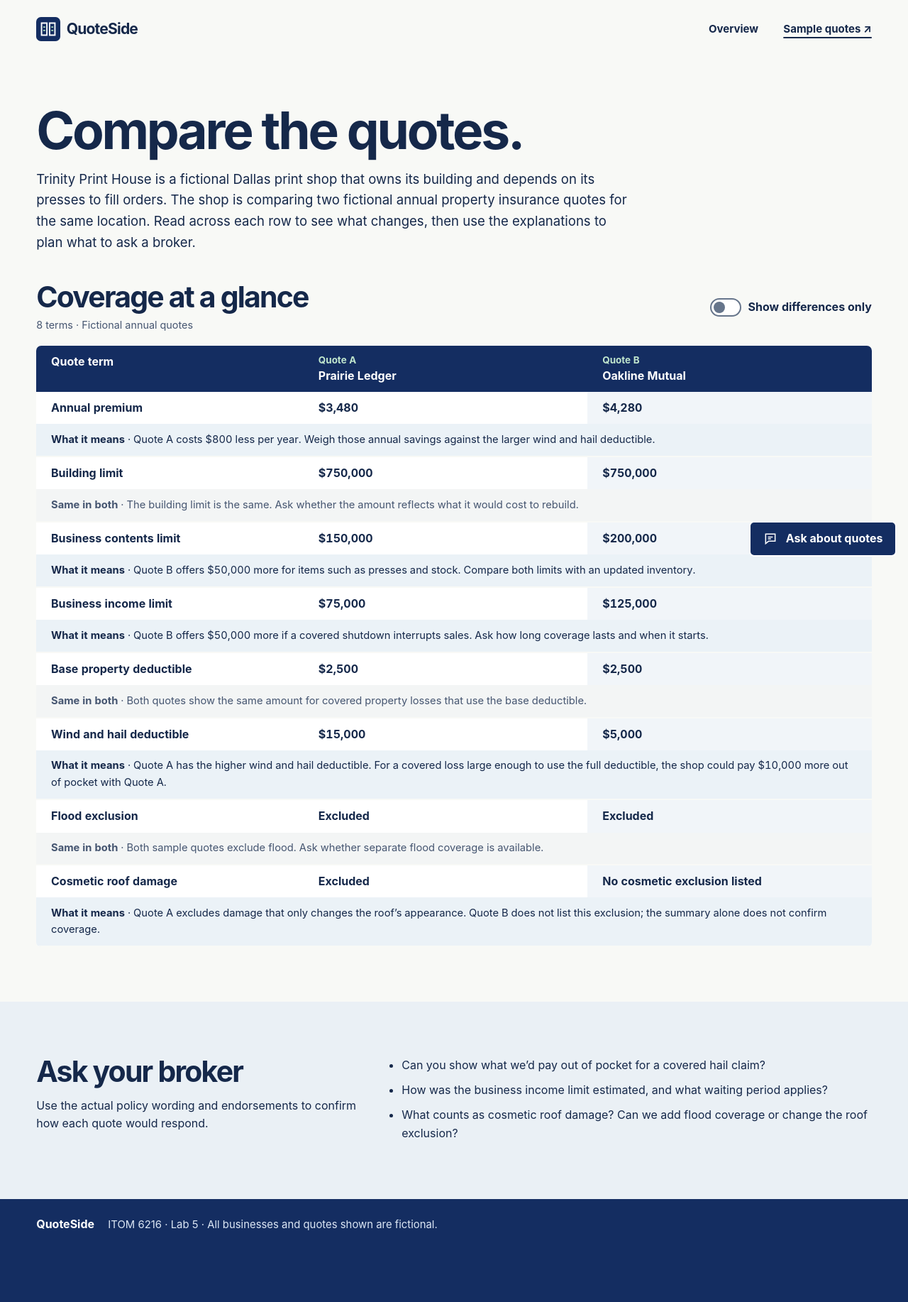
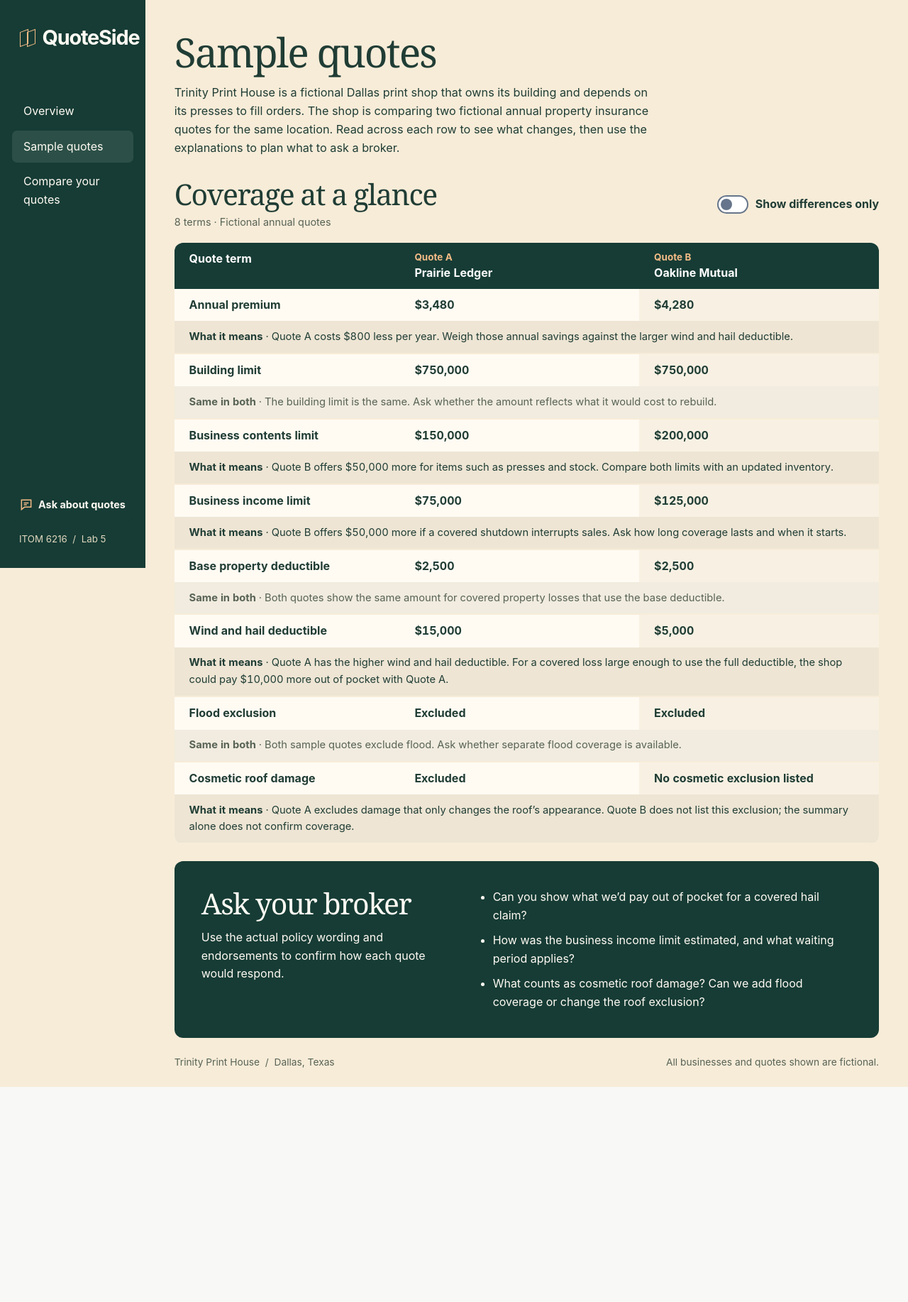
Before and after one commit to dshimmon/itom-6216-lab-5, a plain HTML site: page compare.html in a window 1280 px wide. Shown: the whole page at 71% size. After the commit the page ends 1531 px from the top, so only its background shows below. Drawn offline with Linux system fonts and the light colour scheme.

Commit message:
Add the Compare your quotes page and unify QuoteSide navigation and styling

```diff
--- a/assets/landing.css
+++ b/assets/landing.css
@@ -98,3 +98,17 @@
   .rail nav a { font-size: .84rem; padding-inline: 6px; }
   .workspace { padding-inline: 16px; }
 }
+
+.workspace .comparison { padding-bottom: 24px; }
+.workspace .quote-table { background: var(--card); border-radius: 12px; }
+.workspace .quote-table thead span { color: var(--apricot); }
+.workspace .quote-table tbody td:nth-child(3) { background: #f8f1e3; }
+.workspace .quote-table tbody tr.note td { background: #eee5d4; border-color: var(--cream); }
+.workspace .quote-table tbody tr.note.same td { background: #f1ecdf; }
+.workspace .guide { background: var(--forest); color: var(--card); border-radius: 12px; }
+.guide .broker-inner { padding: clamp(24px, 3vw, 38px); }
+@media (max-width: 600px) {
+  .rail { flex-direction: column; align-items: flex-start; gap: 8px; }
+  .rail .brand { align-self: flex-start; }
+  .rail nav { flex-wrap: wrap; }
+}
--- a/compare.html
+++ b/compare.html
@@ -7,20 +7,26 @@
 <title>Compare sample quotes — QuoteSide</title>
 <link rel="icon" href="./assets/mark.svg" type="image/svg+xml">
 <link rel="stylesheet" href="./assets/site.css">
+<link rel="stylesheet" href="./assets/landing.css">
 <script defer src="./assets/site.js"></script>
 </head>
-<body>
+<body class="landing">
 <a class="skip" href="#main">Skip to content</a>
-<header class="top wrap">
-  <a class="brand" href="./index.html" aria-label="QuoteSide home"><img src="./assets/mark.svg" alt="" width="34" height="34">QuoteSide</a>
-  <nav aria-label="Main"><a href="./index.html">Overview</a><a href="./compare.html" aria-current="page">Sample quotes <span aria-hidden="true">↗</span></a></nav>
+<header class="rail">
+  <a class="brand" href="./index.html" aria-label="QuoteSide home"><span class="paper-mark" aria-hidden="true"></span>QuoteSide</a>
+  <nav aria-label="Main">
+    <a href="./index.html">Overview</a>
+    <a href="./compare.html" aria-current="page">Sample quotes</a>
+    <a href="./your-quotes.html">Compare your quotes</a>
+  </nav>
+  <small>ITOM 6216 &nbsp;/&nbsp; Lab 5</small>
 </header>
-<main id="main">
-  <section class="wrap compare-intro" aria-labelledby="compare-title">
-    <h1 id="compare-title">Compare the quotes.</h1>
+<main id="main" class="workspace">
+  <section class="intro" aria-labelledby="compare-title">
+    <h1 id="compare-title">Sample quotes</h1>
     <p>Trinity Print House is a fictional Dallas print shop that owns its building and depends on its presses to fill orders. The shop is comparing two fictional annual property insurance quotes for the same location. Read across each row to see what changes, then use the explanations to plan what to ask a broker.</p>
   </section>
-  <section class="wrap comparison" id="quote-table" aria-labelledby="table-title">
+  <section class="comparison" id="quote-table" aria-labelledby="table-title">
     <div class="table-tools">
       <div><h2 id="table-title">Coverage at a glance</h2><p id="row-status" role="status">Fictional quotes · annual terms</p></div>
       <label class="toggle" hidden><input id="diff-toggle" type="checkbox" role="switch"><span>Show differences only</span></label>
@@ -33,8 +39,8 @@
     </table>
     <noscript><p>Enable JavaScript to view and filter the sample quotes.</p></noscript>
   </section>
-  <section class="broker" aria-labelledby="broker-title">
-    <div class="wrap broker-inner">
+  <section class="broker guide" aria-labelledby="broker-title">
+    <div class="broker-inner">
       <div><h2 id="broker-title">Ask your broker</h2><p>Use the actual policy wording and endorsements to confirm how each quote would respond.</p></div>
       <ul>
         <li>Can you show what we’d pay out of pocket for a covered hail claim?</li>
@@ -43,8 +49,8 @@
       </ul>
     </div>
   </section>
+  <footer class="case-footer"><span>Trinity Print House &nbsp;/&nbsp; Dallas, Texas</span><span>All businesses and quotes shown are fictional.</span></footer>
 </main>
-<footer><div class="wrap footer-inner"><strong>QuoteSide</strong><p>ITOM 6216 · Lab 5 · All businesses and quotes shown are fictional.</p></div></footer>
 <div id="quote-chat"></div>
 </body>
 </html>
```
Also changed, not shown: index.html (+3 -2 lines), your-quotes.html (added, +33 -0 lines).
